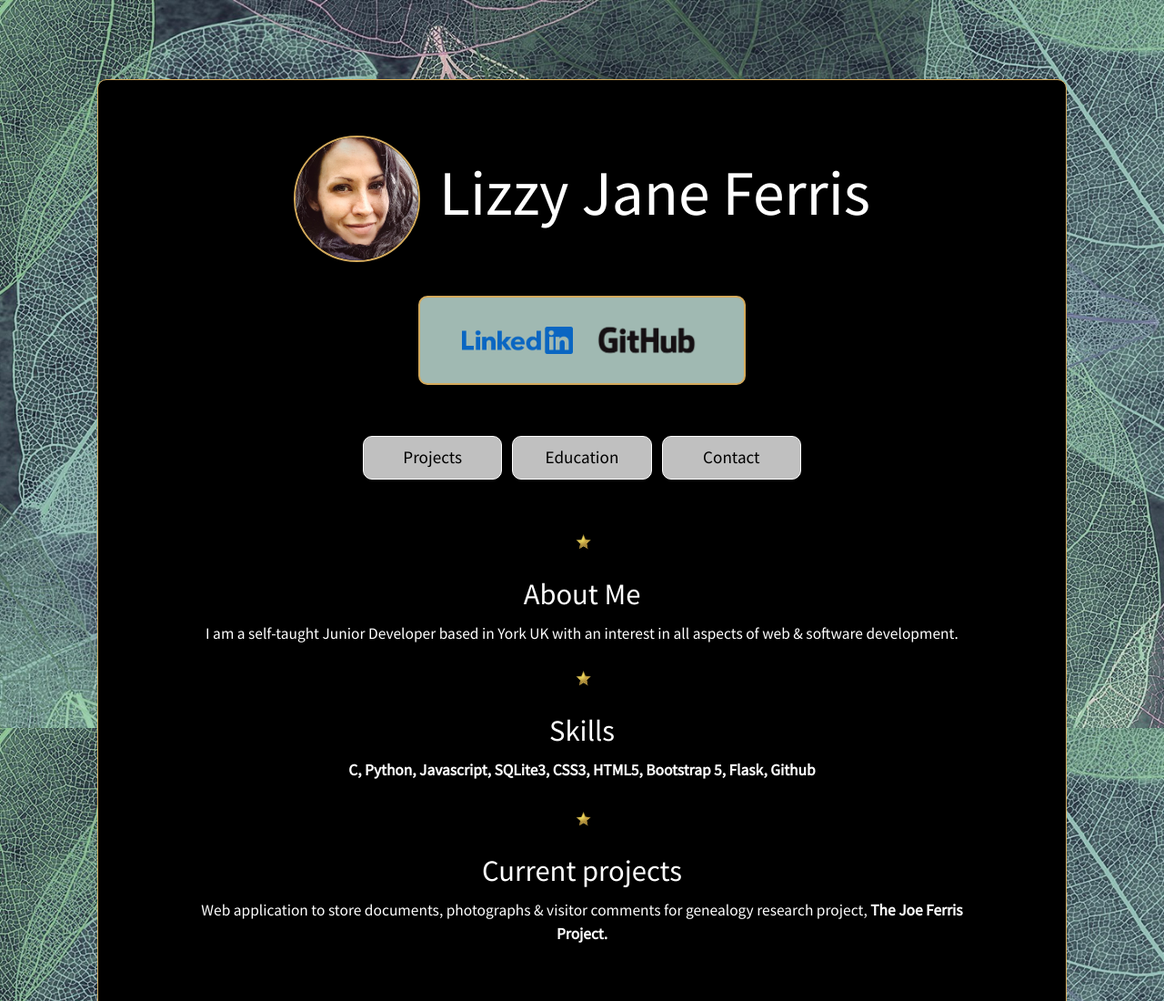
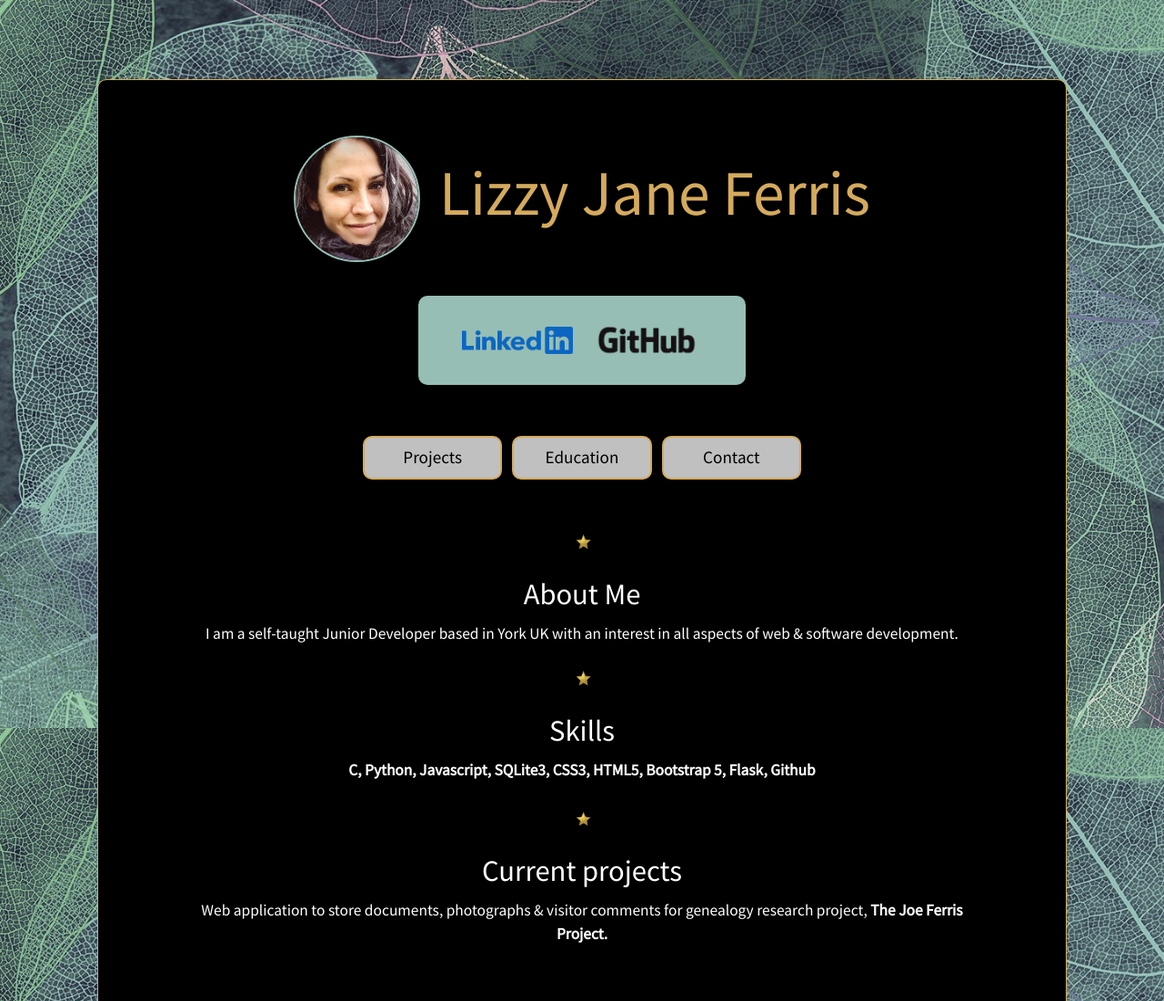
Before and after one commit to lizzyjane340/portfolio-site, a plain HTML site: page index.html in a window 1280 px wide. Shown: the top 1100 px of the page at 91% size. Drawn offline with nearby package versions, Linux system fonts and the light colour scheme.

Commit message:
Changing green tone to match background

```diff
--- a/styles.css
+++ b/styles.css
@@ -69,8 +69,8 @@ a:hover {
 }
 
 #title2 {
-    background: #a0b9b2;
-    border: solid 2px rgb(212, 170, 92);
+    background: #96BEB4;
+    border: solid 2px #96BEB4;;
     padding: 1rem;
     margin-bottom: 1.5em;
     border-radius: 10px;
@@ -85,14 +85,16 @@ a:hover {
 }
 
 h1 {
-    color:  white;
+    color: rgb(212, 170, 92);
     font-size: 4em;
 }
+
+a { color: #96BEB4;}
 
 #shot {
     width: 2em;
     margin-right: 0.3em;
-    border: solid 2px rgb(212, 170, 92);
+    border: solid 2px #96BEB4;;
 }
 
 a:link {
@@ -116,7 +118,7 @@ a:hover {
     background-color: silver;
     color: black;
     font-size: 1.1em;
-    border: solid 1px white;
+    border: solid 2px rgb(212, 170, 92);
     border-radius: 10px;
     text-align: center;
     width: 8em;
@@ -159,7 +161,7 @@ a:hover {
     font-family: 'Source Sans Pro', sans-serif;
     border: solid 1px rgb(212, 170, 92);
     border-radius: 10px;
-    background: #a0b9b2;
+    background: #96BEB4;
     color: black;
     font-size: 1.1em;
     padding: 1em;
```
